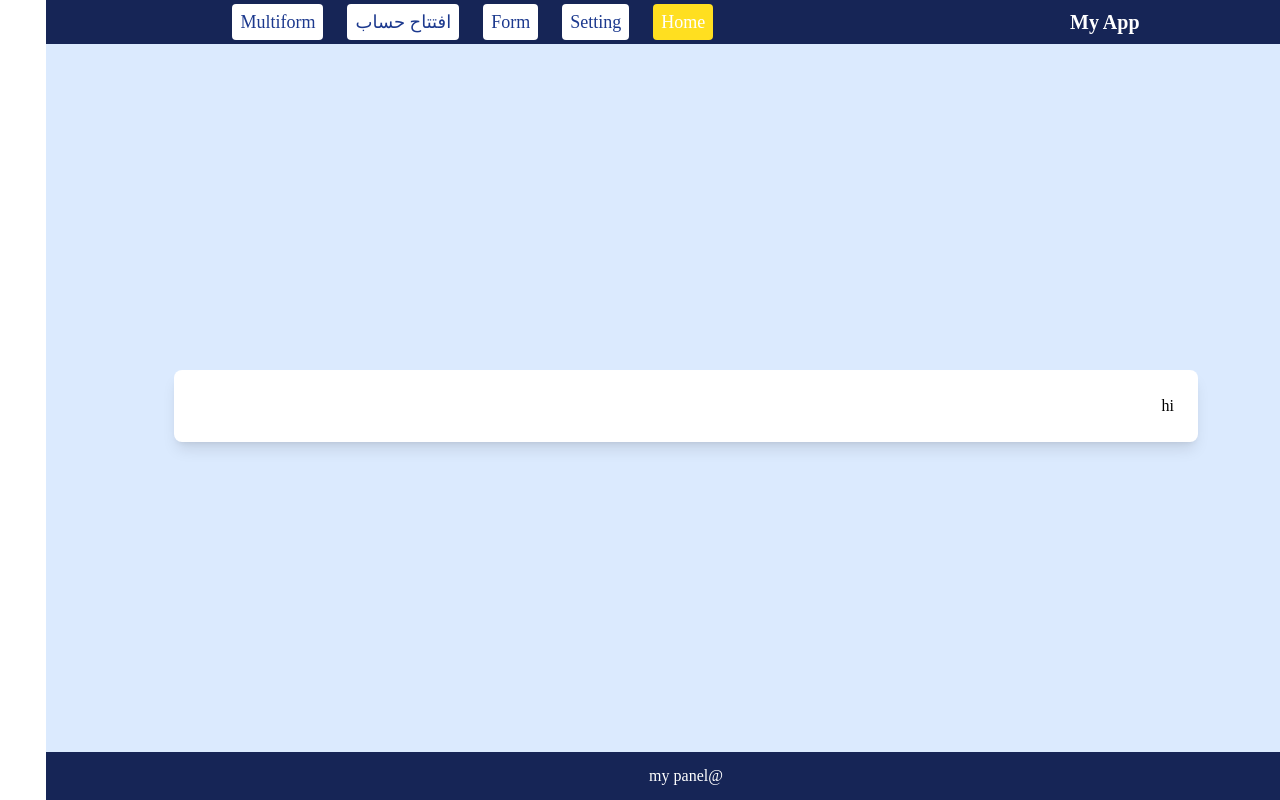
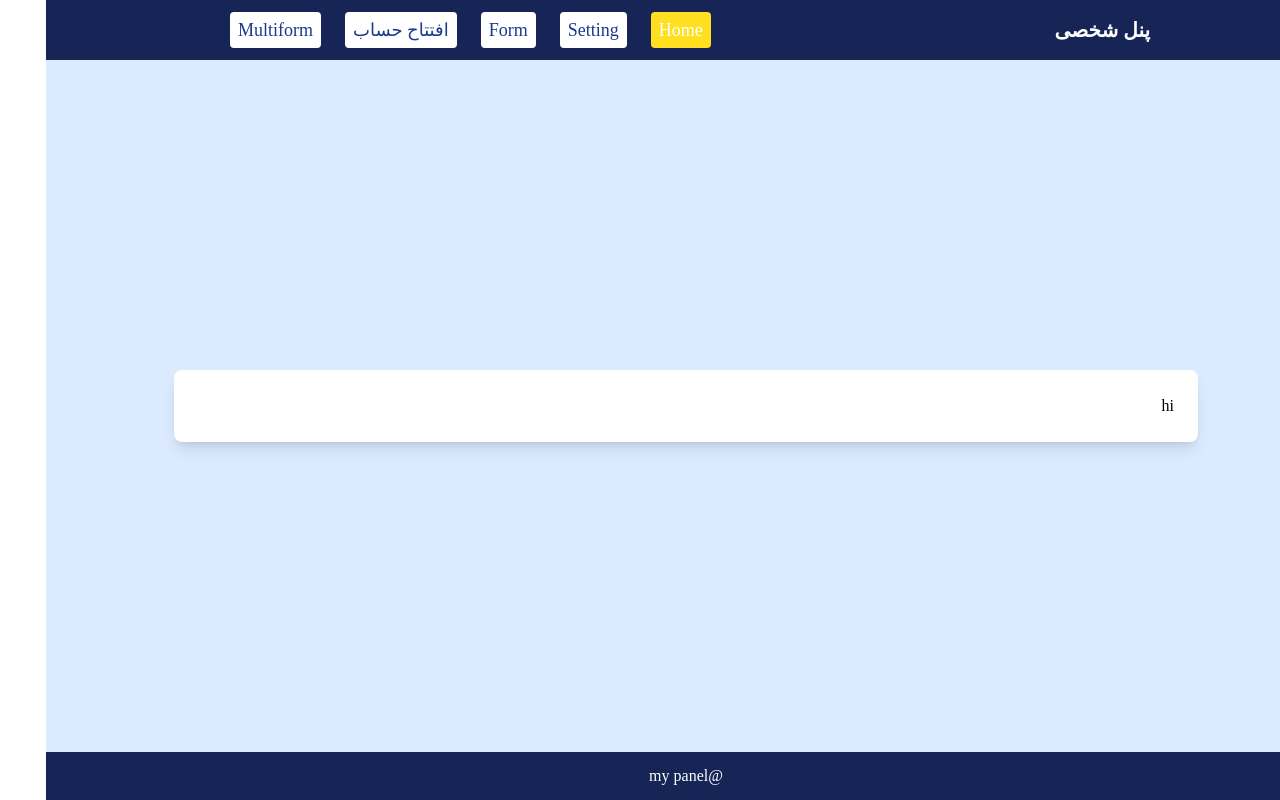
Before and after one commit to frau-azadeh/react-form, a React (Vite) app: page / in a window 1280 px wide. Built offline with nearby package versions, Linux system fonts and the light colour scheme; the HTML template or start-up script is replaced by a standard one.

Commit message:
update Header

```diff
--- a/src/components/Header.tsx
+++ b/src/components/Header.tsx
@@ -9,11 +9,11 @@ const Header = () => {
             to="/"
             className="hover:text-yellow-300 transition text-white"
           >
-            My App
+            پنل شخصی
           </NavLink>
         </h1>
         <nav>
-          <ul className="flex space-x-6 text-lg">
+          <ul className="flex space-x-6 text-lg m-2">
             {["/", "/setting", "/form", "/افتتاح حساب", "/multiform"].map(
               (path, index) => (
                 <li key={index}>
```
